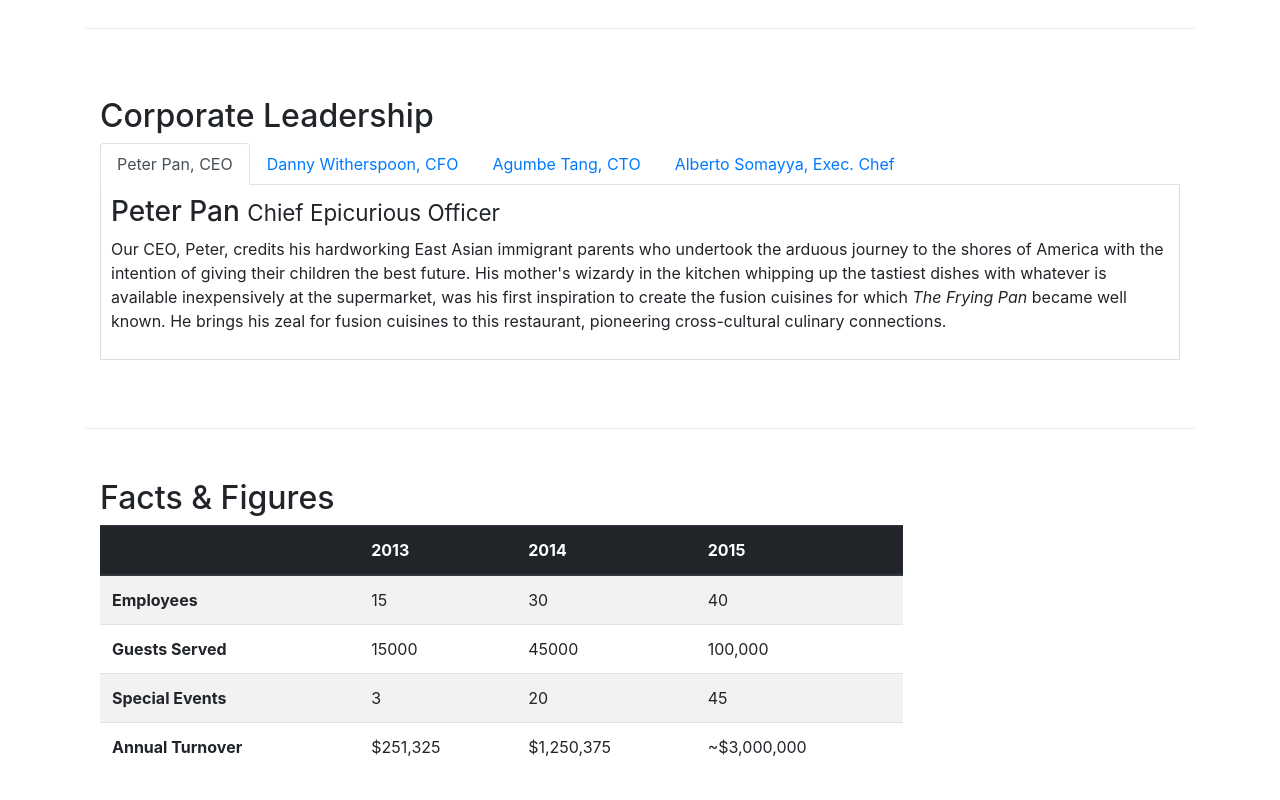
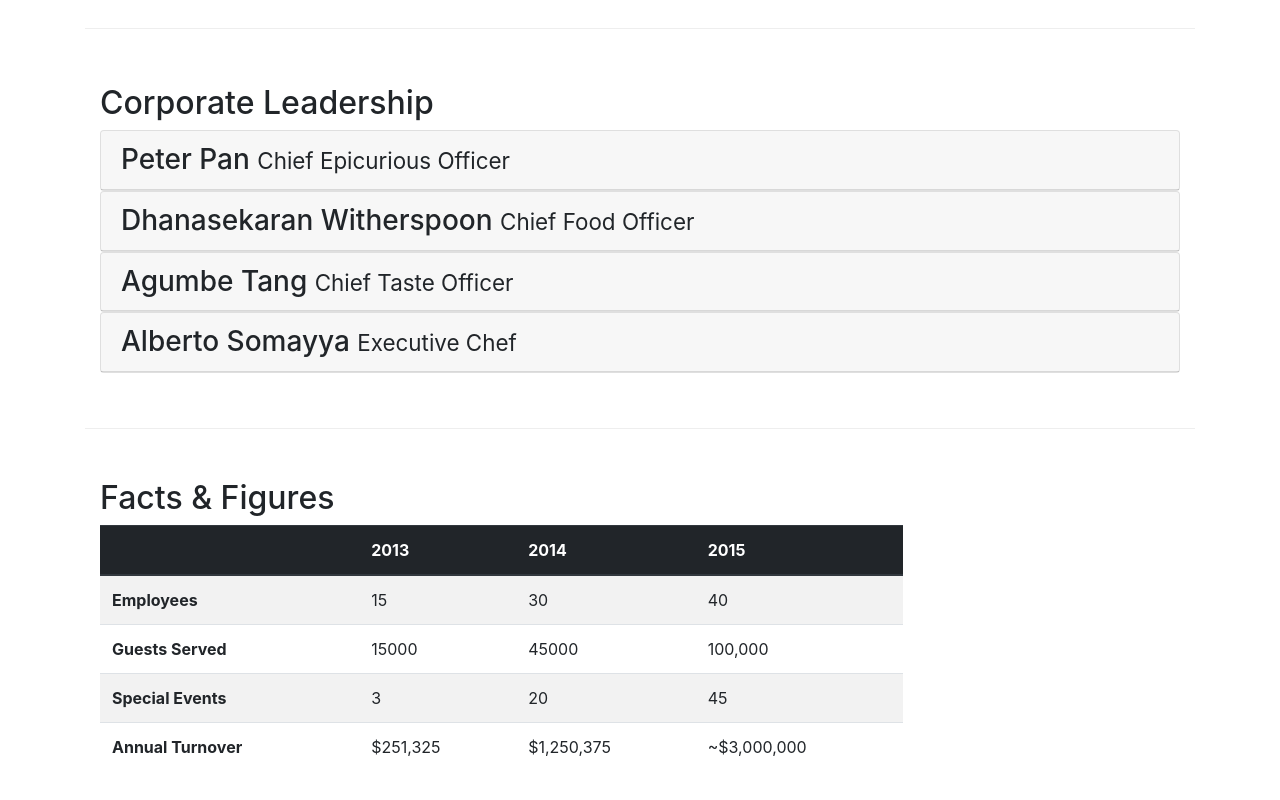
Before and after one commit to khrulev/bootstrap4-test, a website: page aboutus.html in a window 1280 px wide. Shown: the part 920-1720 px from the top of the page. Drawn offline with nearby package versions, Linux system fonts and the light colour scheme.

Commit message:
Accordion

```diff
--- a/aboutus.html
+++ b/aboutus.html
@@ -115,71 +115,96 @@
             <div class="col-12">
                 <h2>Corporate Leadership</h2>
 
-                <ul class="nav nav-tabs">
-                    <li class="nav-item">
-                        <a class="nav-link active" href="#peter" role="tab" data-toggle="tab">Peter Pan, CEO</a>
-                    </li>
-                    <li class="nav-item">
-                        <a class="nav-link" href="#danny" role="tab" data-toggle="tab">Danny Witherspoon, CFO</a>
-                    </li>
-                    <li class="nav-item">
-                        <a class="nav-link" href="#Agumbe" role="tab" data-toggle="tab">Agumbe Tang, CTO</a>
-                    </li>
-                    <li class="nav-item">
-                        <a class="nav-link" href="#Alberto" role="tab" data-toggle="tab">Alberto Somayya, Exec. Chef</a>
-                    </li>
-
-                </ul>
-                <div class="tab-content">
-                    <div role="tabpanel" class="tab-pane fade show active" id="peter">
-                        <h3>Peter Pan <small>Chief Epicurious Officer</small></h3>
-                        <p class="d-none d-sm-block">Our CEO, Peter, credits his hardworking East Asian immigrant
+                <div id="accordion">
+                     <div class="card">
+                        <div class="card-header" role="tab" id="peterhead">
+                            <h3 class="mb-0">
+                                <a class="collapsed" data-toggle="collapse" data-target="#peter">
+                                    Peter Pan <small>Chief Epicurious Officer</small>
+                                </a>
+                            </h3>
+                        </div>
+                        <div class="collapse" id="peter" data-parent="#accordion">
+                            <div class="card-body">
+                                <p class="d-none d-sm-block">Our CEO, Peter, credits his hardworking East Asian
+                                    immigrant
                                     parents who
-                            undertook the arduous journey to the shores of America with the intention of giving their
+                                    undertook the arduous journey to the shores of America with the intention of giving
+                                    their
                                     children
-                            the best future. His mother's wizardy in the kitchen whipping up the tastiest dishes with
+                                    the best future. His mother's wizardy in the kitchen whipping up the tastiest dishes
+                                    with
                                     whatever
-                            is available inexpensively at the supermarket, was his first inspiration to create the
+                                    is available inexpensively at the supermarket, was his first inspiration to create
+                                    the
                                     fusion
-                            cuisines for which <em>The Frying Pan</em> became well known. He brings his zeal for fusion
+                                    cuisines for which <em>The Frying Pan</em> became well known. He brings his zeal for
+                                    fusion
                                     cuisines
                                     to this restaurant, pioneering cross-cultural culinary connections.</p>
                             </div>
-                    <div role="tabpanel" class="tab-pane fade " id="danny">
+                        </div>
+                    </div>
 
-                        <h3>Dhanasekaran Witherspoon <small>Chief Food Officer</small></h3>
+                    <div class="card">
+                            <div class="card-header" role="tab" id="dannyhead">
+                            <h3 class="mb-0">
+                                <a class="collapsed" data-toggle="collapse" data-target="#danny">
+                                Dhanasekaran Witherspoon <small>Chief Food Officer</small>
+                                </a>
+                            </h3>
+                        </div>
+                        <div class="collapse" id="danny" data-parent="#accordion">
+                            <div class="card-body">
                                     <p class="d-none d-sm-block">Our CFO, Danny, as he is affectionately referred to by his
                                             colleagues,
-                            comes from a long established family tradition in farming and produce. His experiences
+                                            comes from a long established family tradition in farming and produce. His
+                                            experiences
                                             growing
                                             up on
-                            a farm in the Australian outback gave him great appreciation for varieties of food sources.
+                                            a farm in the Australian outback gave him great appreciation for varieties of food
+                                            sources.
                                             As
                                             he
                                             puts it in his own words, <em>Everything that runs, wins, and everything that stays,
                                                 pays!</em>
-                        </p>
                                     </div>
-                    <div role="tabpanel" class="tab-pane fade " id="Agumbe">
-                        <h3>Agumbe Tang <small>Chief Taste Officer</small></h3>
-                        <p class="d-none d-sm-block">Blessed with the most discerning gustatory sense, Agumbe, our CTO,
-                            personally ensures that every dish that we serve meets his exacting tastes. Our chefs dread
-                            the
-                            tongue lashing that ensues if their dish does not meet his exacting standards. He lives by
-                            his
-                            motto, <em>You click only if you survive my lick.</em></p>
                         </div>
-                    <div role="tabpanel" class="tab-pane fade " id="Alberto">
-
-                        <h3>Alberto Somayya <small>Executive Chef</small></h3>
+                    </div>
+                    <div class="card">
+                            <div class="card-header" role="tab" id="agumbehead">
+                            <h3 class="mb-0">
+                                <a class="collapsed" data-toggle="collapse" data-target="#agumbe">
+                                Agumbe Tang <small>Chief Taste Officer</small>
+                                </a>
+                            </h3>
+                        </div>
+                        <div class="collapse" id="agumbe" data-parent="#accordion">
+                            <div class="card-body">
+                                <p class="d-none d-sm-block">Blessed with the most discerning gustatory sense, Agumbe, our CTO, personally ensures that every dish that we serve meets his exacting tastes. Our chefs dread the tongue lashing that ensues if their dish does not meet his exacting standards. <em>He lives by his motto, You click only if you survive my lick.</em></He></p>
+                            </div>
+                        </div>
+                    </div>
+                    <div class="card">
+                            <div class="card-header" role="tab" id="albertohead">
+                            <h3 class="mb-0">
+                                <a class="collapsed" data-toggle="collapse" data-target="#alberto">
+                                Alberto Somayya <small>Executive Chef</small>
+                                </a>
+                            </h3>
+                        </div>
+                        <div class="collapse" id="alberto" data-parent="#accordion">
+                            <div class="card-body">
                                     <p class="d-none d-sm-block">Award winning three-star Michelin chef with wide International
                                             experience
                                             having worked closely with whos-who in the culinary world, he specializes in creating
                                             mouthwatering
                                             Indo-Italian fusion experiences. He says, <em>Put together the cuisines from the two
                                                 craziest
-                                cultures, and you get a winning hit! Amma Mia!</em></p>
+                                                cultures, and you get a winning hit! Amma Mia!</em></p>                            </div>
                         </div>
+                    </div>
+
 
                 </div>
             </div>
```
Lines whose indentation alone changed are shown as unchanged.
